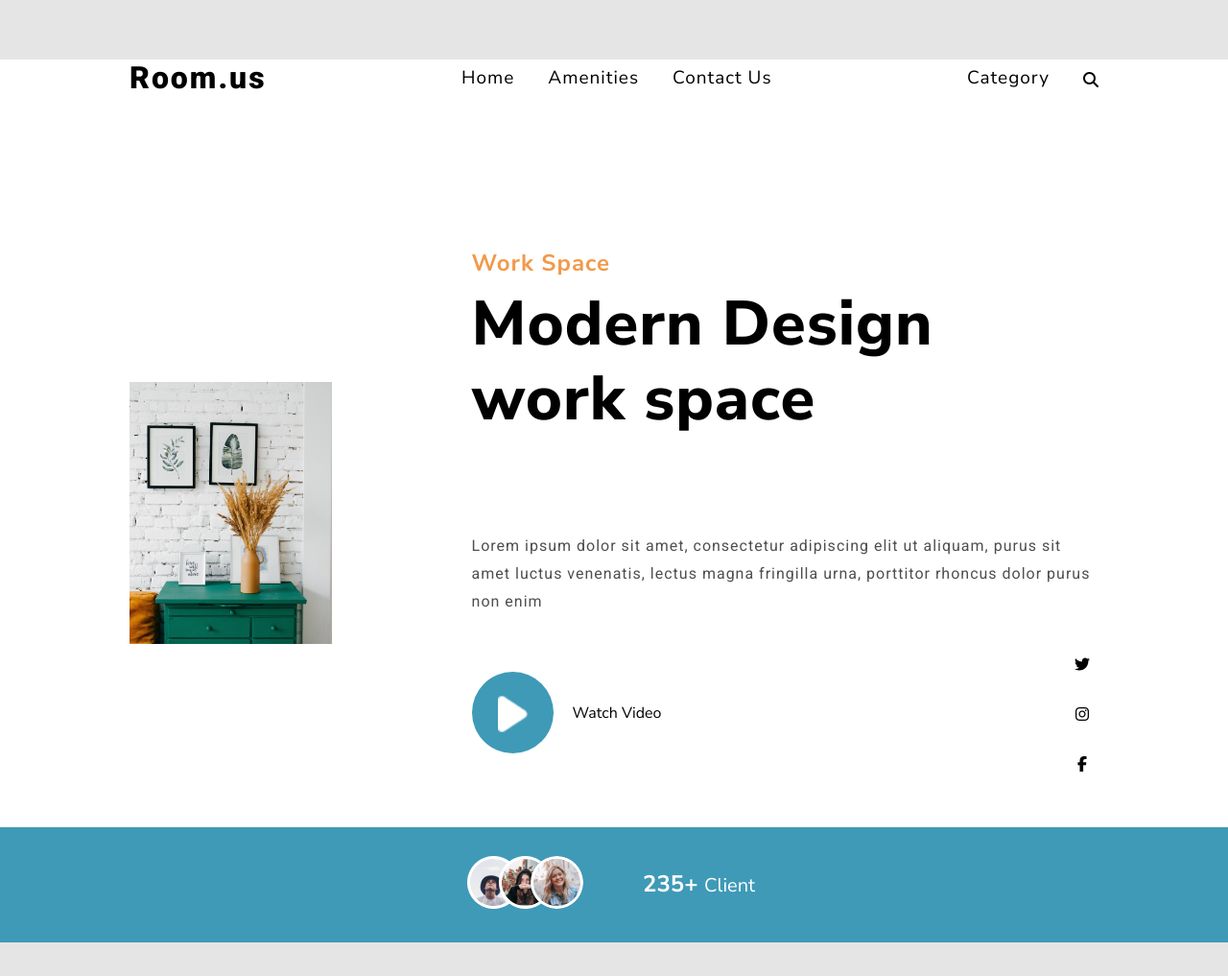
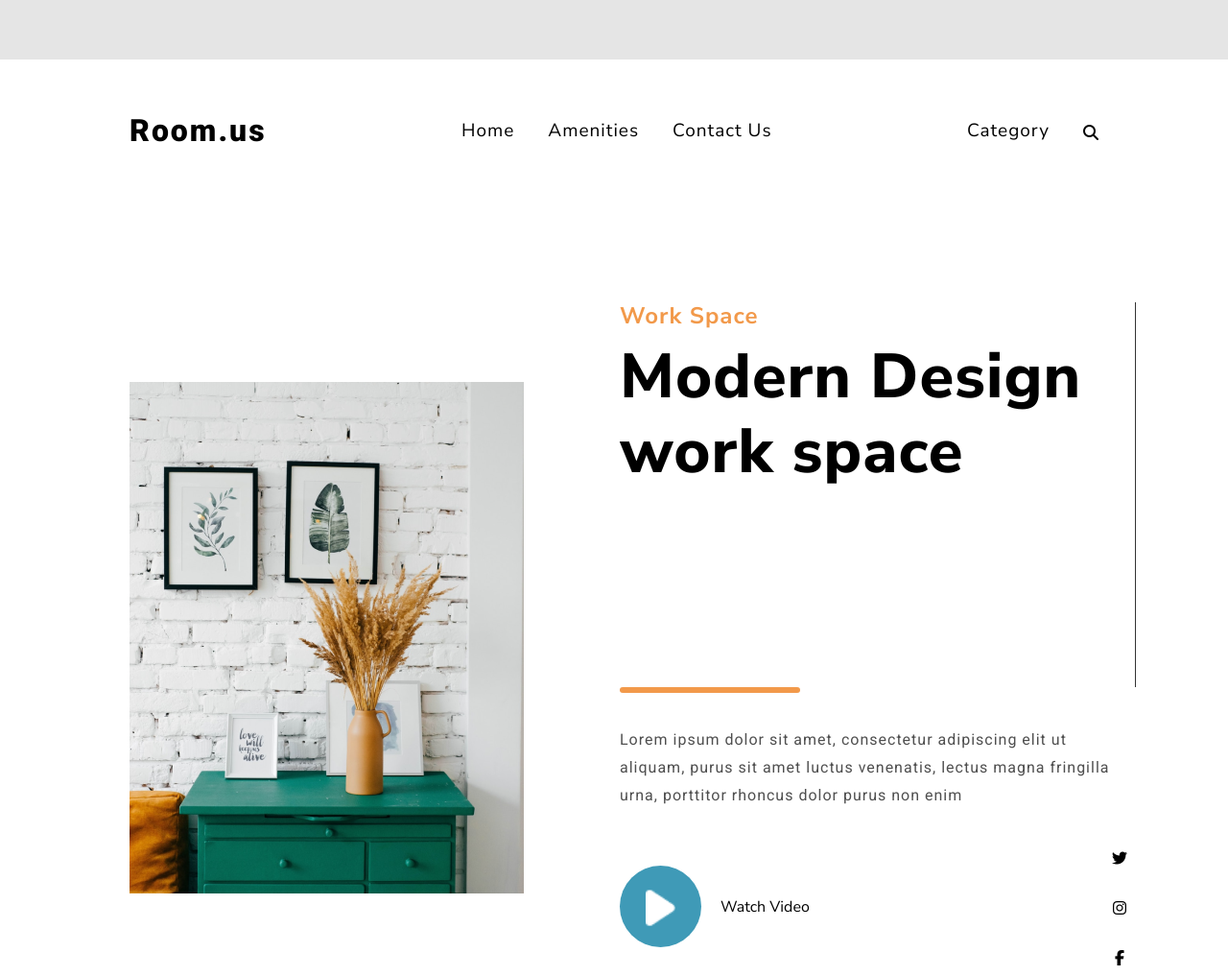
Before and after one commit to balhan84/Frontend, a plain HTML site: page 08/design.html in a window 1280 px wide. Shown: the top 1017 px of the page at 96% size. Drawn offline with Linux system fonts and the light colour scheme.

Commit message:
Add after, before

```diff
--- a/08/design.html
+++ b/08/design.html
@@ -50,14 +50,16 @@
             alt="Roomphoto"
           />
         </div>
-        <div>
-          <h1 class="small-title">Work Space</h1>
-          <h2 class="main-title">Modern Design work space</h2>
-          <p class="info-section">
-            Lorem ipsum dolor sit amet, consectetur adipiscing elit ut aliquam,
-            purus sit amet luctus venenatis, lectus magna fringilla urna,
-            porttitor rhoncus dolor purus non enim
-          </p>
+        <div class="main-info-section">
+          <div class="info-wrapper">
+            <h1 class="small-title">Work Space</h1>
+            <h2 class="main-title">Modern Design work space</h2>
+            <p class="info-section">
+              Lorem ipsum dolor sit amet, consectetur adipiscing elit ut
+              aliquam, purus sit amet luctus venenatis, lectus magna fringilla
+              urna, porttitor rhoncus dolor purus non enim
+            </p>
+          </div>
           <div class="section-bottom">
             <div class="section-play">
               <div class="img-play">
--- a/08/style/css/styles.css
+++ b/08/style/css/styles.css
@@ -16,13 +16,14 @@ body {
 
 .header,
 .section {
-  max-width: 80%;
+  max-width: 82%;
 }
 
 .header {
   display: flex;
   justify-content: space-between;
   align-items: center;
+  padding-top: 55px;
   margin: 62px 135px 160px;
 }
 
@@ -51,26 +52,36 @@ body {
   color: #000000;
 }
 
+.link-menu:hover {
+  background-color: #f2994a;
+}
+
 .search {
   width: 100%;
   margin-top: 5px;
-}
-
-.photo-section {
-  width: 433px;
-  height: auto;
-}
-
-.photo {
-  width: 100%;
 }
 
 .section {
   display: flex;
   justify-content: space-around;
   align-items: center;
-  gap: 146px;
+  gap: 100px;
   margin: 0 135px 50px;
+}
+
+.photo-section {
+  width: 411px;
+  height: 533px;
+  flex-grow: 1;
+}
+
+.photo {
+  width: 411px;
+  height: 533px;
+}
+
+.main-info-section {
+  flex-grow: 2;
 }
 
 .small-title {
@@ -88,7 +99,7 @@ body {
   font-weight: 800;
   line-height: 78px;
   letter-spacing: 1px;
-  margin-bottom: 100px;
+  margin-bottom: 50px;
   text-align: left;
 }
 
@@ -101,6 +112,27 @@ body {
   color: #4f4f4f;
   text-align: left;
   margin-bottom: 32px;
+}
+
+.info-section::before {
+  content: "";
+  display: inline-block;
+  background-color: #f2994a;
+  width: 188px;
+  height: 6px;
+  border-radius: 4px;
+  text-align: left;
+  margin: 0 350px 25px 0;
+}
+
+.info-wrapper::before {
+  content: "";
+  /* display: inline-block; */
+  width: 1px;
+  height: 401px;
+  background-color: #333333;
+  float: right;
+  margin-left: 50px;
 }
 
 .section-play {
@@ -162,12 +194,6 @@ body {
   position: relative;
 }
 
-/* .footer::after {
-  content: "";
-  height: 50px;
-  background-color: #ffffff;
-} */
-
 .info-footer {
   font-size: 24px;
   font-weight: 700;
```
